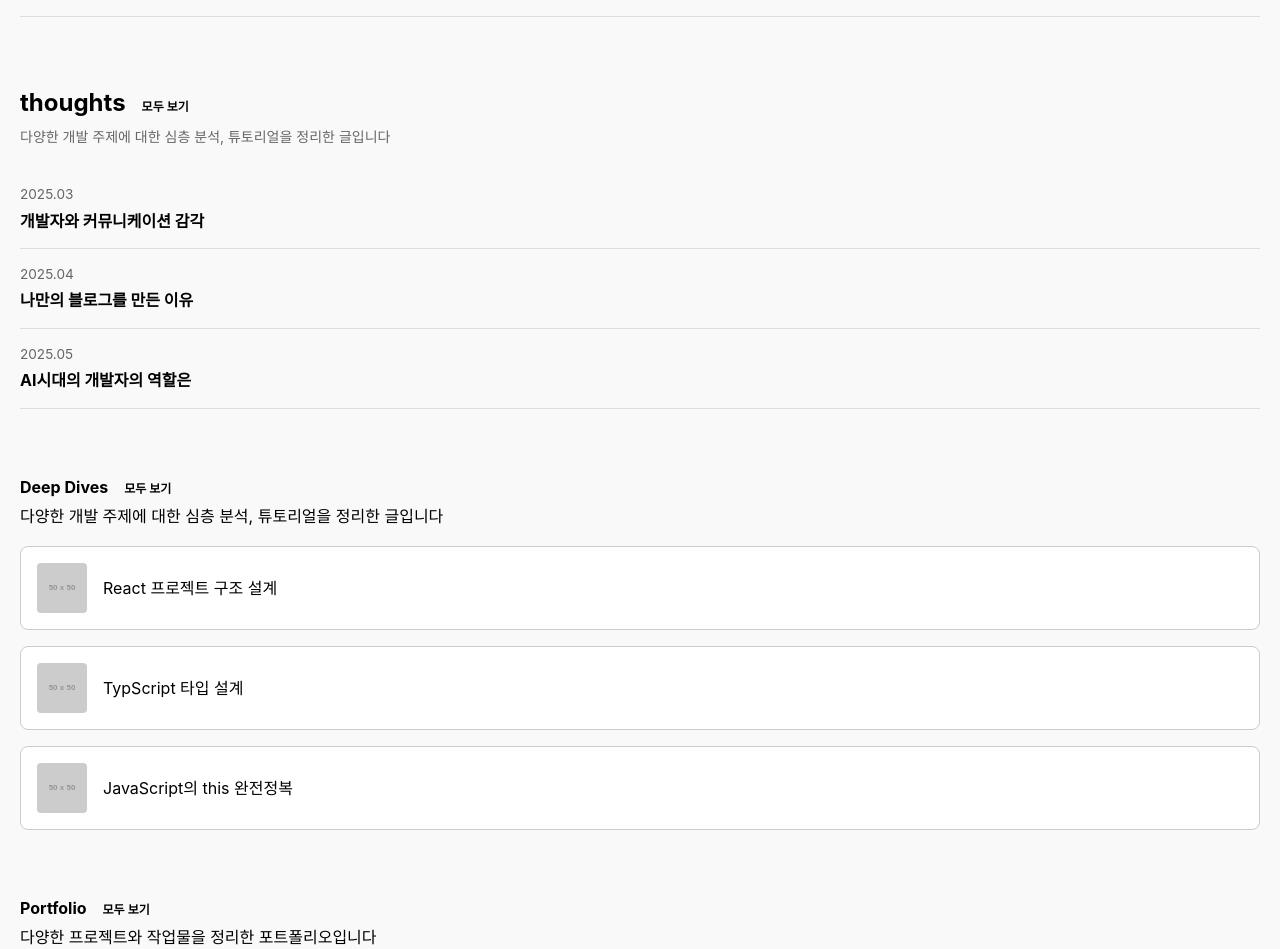
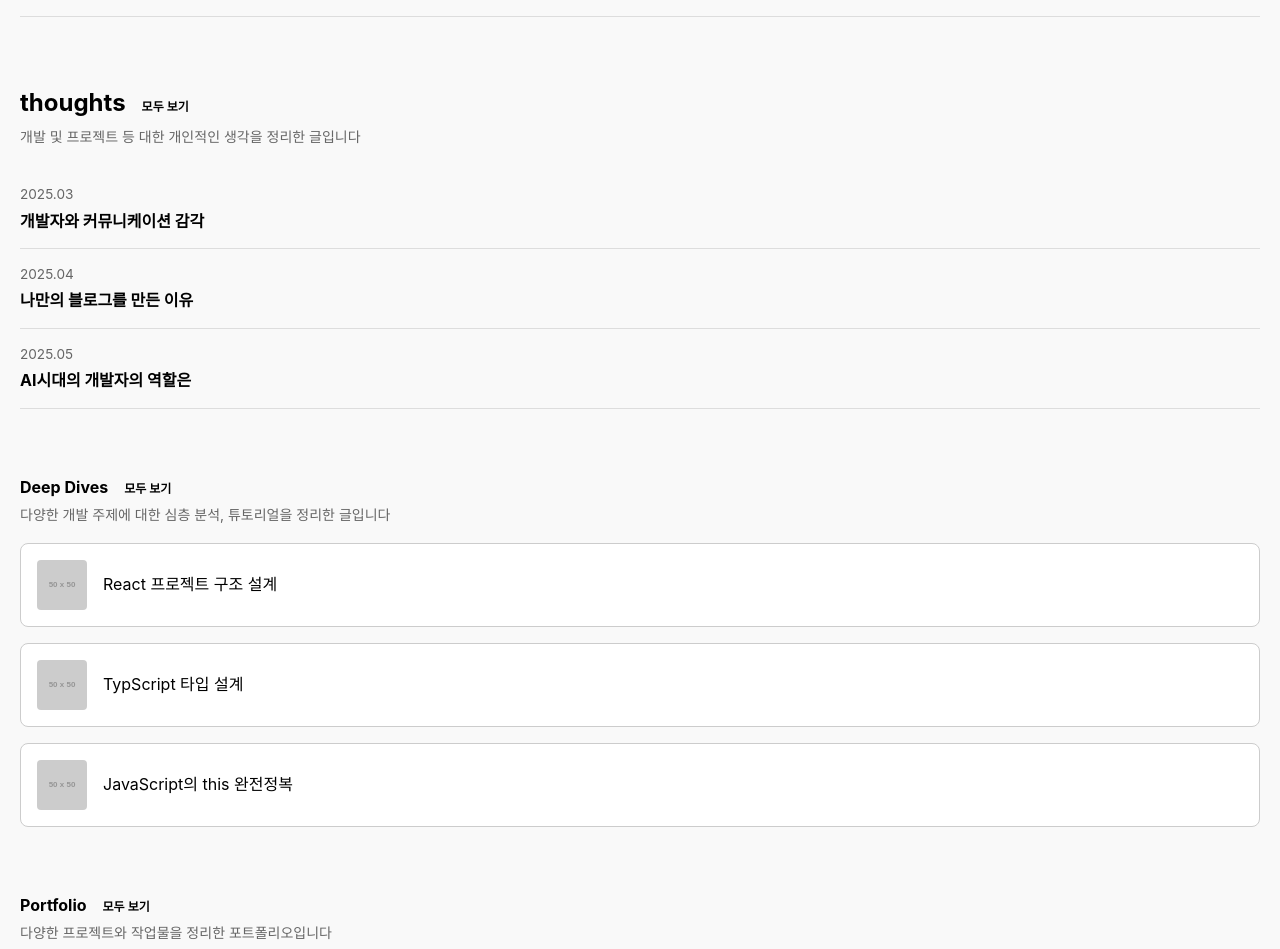
Before and after one commit to J-SoYoung/project_young, a React (Vite) app: page /home in a window 1280 px wide. Shown: the part 723-1672 px from the top of the page. Built offline with nearby package versions, Linux system fonts and the light colour scheme.

Commit message:
[STYLE] text color update, 수정

```diff
--- a/src/pages/home/Home.tsx
+++ b/src/pages/home/Home.tsx
@@ -36,7 +36,7 @@ export const Home = () => {
         title={"thoughts"}
         moreToLink={"/thoughts"}
         description={
-          "다양한 개발 주제에 대한 심층 분석, 튜토리얼을 정리한 글입니다"
+          "개발 및 프로젝트 등 대한 개인적인 생각을 정리한 글입니다"
         }
         posts={thoughts}
       />
--- a/src/pages/home/styles/deepSection.module.css
+++ b/src/pages/home/styles/deepSection.module.css
@@ -5,6 +5,12 @@
   font-weight: 600;
   cursor: pointer;
 }
+.sectionTitle p {
+  font-size: 0.875rem;
+  color: #666;
+  margin: 0;
+}
+
 .deepdivesList {
   display: flex;
   flex-direction: column;
--- a/src/pages/home/styles/portfolioSection.module.css
+++ b/src/pages/home/styles/portfolioSection.module.css
@@ -5,6 +5,11 @@
   font-size: 0.75rem;
   font-weight: 600;
   cursor: pointer;
+}
+.sectionTitle p {
+  font-size: 0.875rem;
+  color: #666;
+  margin: 0;
 }
 .portfolioList {
   display: flex;
```
